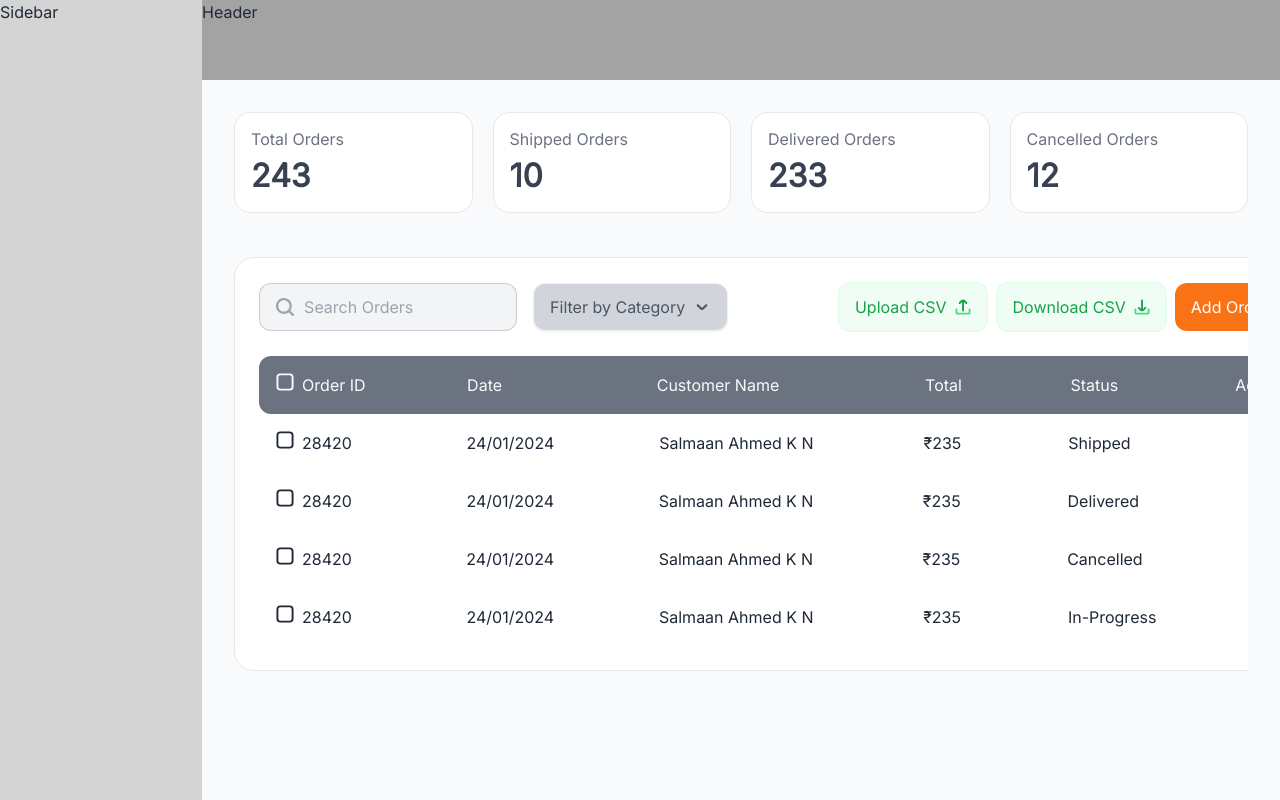
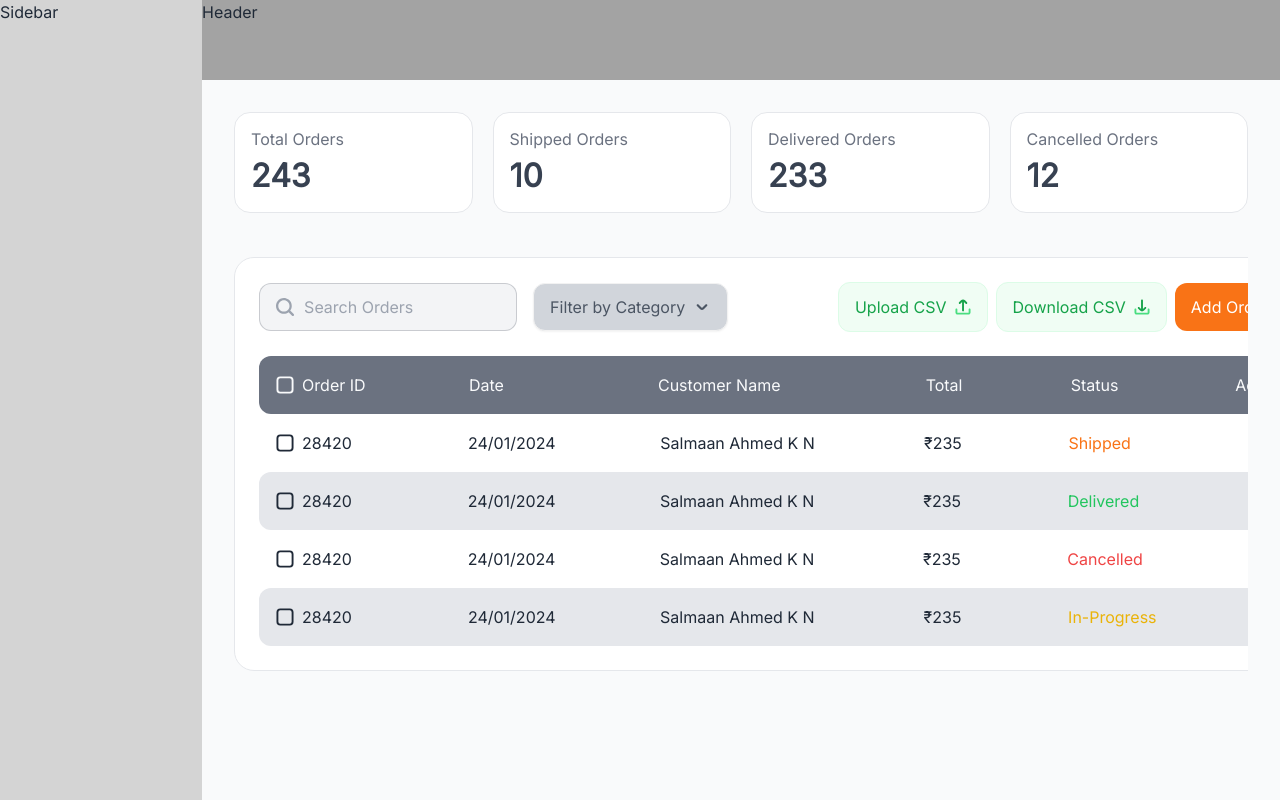
Before and after one commit to nikhilo3/Grocerry-admin, a React (Vite) app: page /orders in a window 1280 px wide. Built offline with nearby package versions, Linux system fonts and the light colour scheme.

Commit message:
fix:styling issues

```diff
--- a/src/pages/orders/index.tsx
+++ b/src/pages/orders/index.tsx
@@ -45,11 +45,12 @@ const orders = () => {
                 {/* Order features end */}
                 <div className="w-full">
                     <table className="w-full">
-                        <thead className="grid grid-col-6">
+                        <thead className="grid grid-col-6 ">
                             <tr className="w-full p-4 bg-gray-500 rounded-xl text-accent-50 gap-6">
                                 <td className="w-1/5">
-                                    <button><UnCheckedBox className="w-[18px] h-[18px] flex" /></button>
-                                    <label className="p-2" htmlFor="html">Order ID</label>
+                                    <div className="flex items-center">
+                                    <button className=""><UnCheckedBox className="w-[18px] h-[18px]" /></button>
+                                    <label className="px-2" htmlFor="html">Order ID</label></div>
                                 </td>
                                 <td className="w-1/5">
                                     Date
@@ -70,17 +71,17 @@ const orders = () => {
                         </thead>
                         <tbody className="grid grid-col-6">
                             {orderData.map((order, index) => {
-                                console.log(order.Status, typeof (order.Status))
                                 return (
-                                    <tr className={`bg-${(index % 2 === 0) ? 'white' : "gray-200"}  w-full p-4 rounded-xl gap-6`} key={index}>
+                                    <tr className={`${(index % 2 === 0) ? 'bg-white' : "bg-gray-200"}  w-full p-4 rounded-xl gap-6`} key={index}>
                                         <td className="w-1/5">
+                                            <div className="flex items-center">
                                         <button><UnCheckedBox className="w-[18px] h-[18px] flex" /></button>
-                                            <label className="p-2" htmlFor="html">{order._id}</label>
+                                            <label className="px-2" htmlFor="html">{order._id}</label></div>
                                         </td>
                                         <td className="w-1/5 text-start">{order.Date}</td>
                                         <td className="w-1/5 ">{order.Name}</td>
                                         <td className="w-1/5 text-center"> ₹{order.Total}</td>
-                                        <td className={`w-1/5 text-${order.Status === 'Shipped' ? "primary-500" : order.Status==="Cancelled"?"error-300" :order.Status==="In-Progress"?"warning-500":order.Status==="Delivered"?"secondary-500": "white"} px-8`}>{order.Status}</td>
+                                        <td className={`w-1/5 ${order.Status === 'Shipped' ? "text-primary-500" : order.Status==="Cancelled"?"text-error-300" :order.Status==="In-Progress"?"text-warning-500":order.Status==="Delivered"?"text-secondary-500": "text-black"} px-8`}>{order.Status}</td>
                                         <td className="w-1/5 "><button><i className="fa-solid fa-ellipsis-vertical w-[58.66px]" /></button></td>
                                     </tr>
                                     )
```
